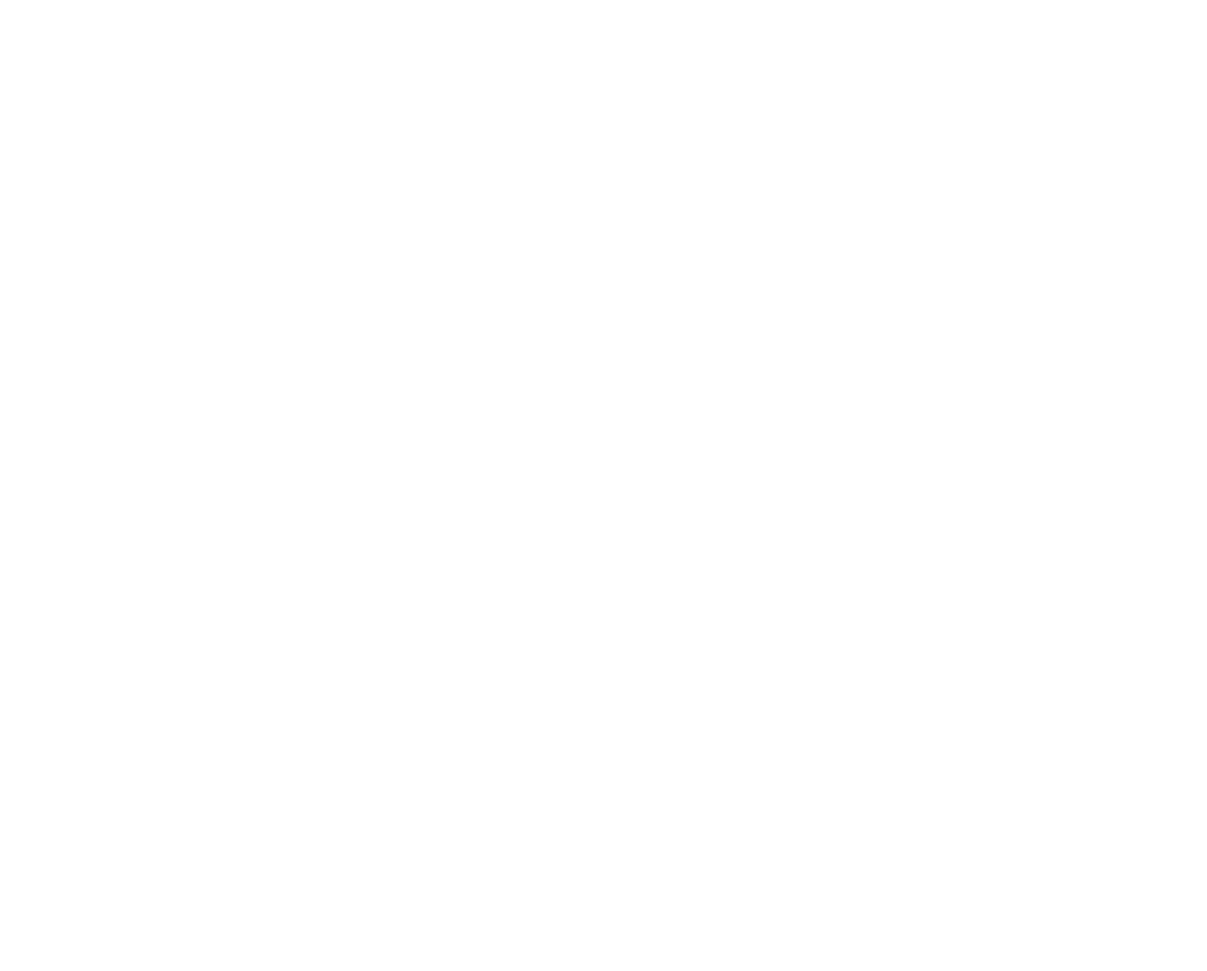
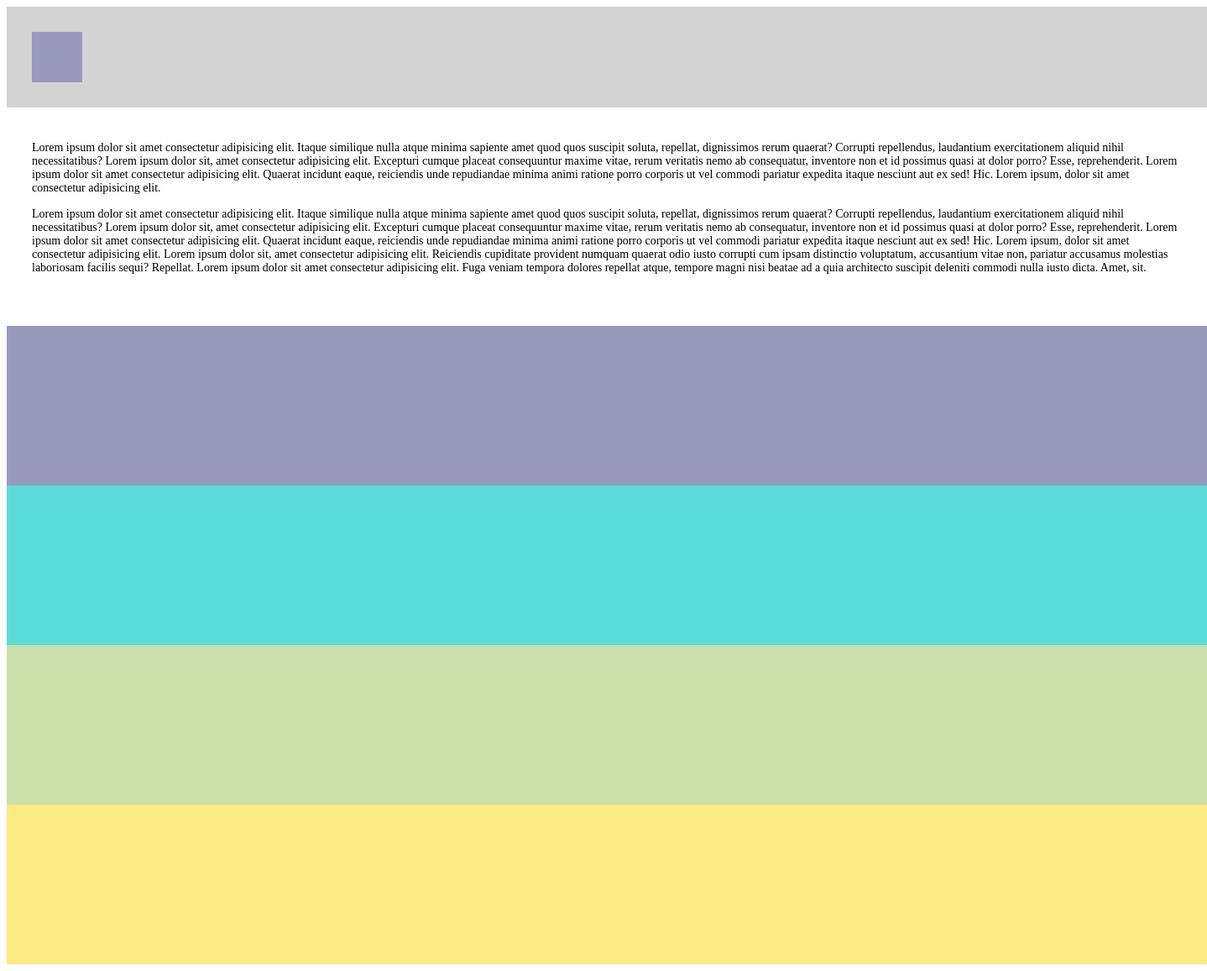
Before and after one commit to ckim77/html-css-lab-2, a plain HTML site: page drill-3/index.html in a window 1280 px wide. Shown: the whole page at 84% size, 1438 px wide, since content can reach past the window. Before the commit the page ends 800 px from the top, so only its background shows below. Drawn offline with Linux system fonts and the light colour scheme.

Commit message:
finished drill 3

```diff
--- a/drill-3/index.css
+++ b/drill-3/index.css
@@ -0,0 +1,53 @@
+#container1 {
+    display: flex;
+    align-items: flex-end;
+    height: 120px;
+    width: 1430px;
+    background-color: lightgray;
+}
+
+#smallBox {
+    height: 60px;
+    width: 60px;
+    margin: 30px 30px;
+    background-color: rgb(153, 153, 190);
+}
+
+#container2 {
+    height: 220px;
+    width: 1430px;
+}
+
+#Latin {
+    margin: 40px 30px 15px 30px;
+    font-size: 14px;
+}
+
+#Latin2 {
+    margin: 10px 30px;
+    font-size: 14px
+}
+
+#container3 {
+    height: 190px;
+    width: 1430px;
+    background-color: rgb(153, 153, 190);
+}
+
+#container4 {
+    height: 190px;
+    width: 1430px;
+    background-color: rgb(91, 218, 218);
+}
+
+#container5 {
+    height: 190px;
+    width: 1430px;
+    background-color: rgb(203, 224, 170);
+}
+
+#container6 {
+    height: 190px;
+    width: 1430px;
+    background-color: rgb(252, 234, 132);
+}
--- a/drill-3/index.html
+++ b/drill-3/index.html
@@ -1 +1,43 @@
-<!-- be sure to look at the example gif as well -->
+<!DOCTYPE html>
+<html lang="en">
+<head>
+    <meta charset="UTF-8">
+    <meta http-equiv="X-UA-Compatible" content="IE=edge">
+    <meta name="viewport" content="width=device-width, initial-scale=1.0">
+    <link rel="stylesheet" href="index.css">
+    <title>Drill-3</title>
+</head>
+<body>
+<div id="container1">
+    <div id="smallBox"></div>
+</div>
+<div id="container2">
+    <p id="Latin">Lorem ipsum dolor sit amet consectetur adipisicing elit. Itaque similique nulla atque minima sapiente amet quod quos suscipit soluta, repellat, dignissimos rerum quaerat?
+                Corrupti repellendus, laudantium exercitationem aliquid nihil necessitatibus? Lorem ipsum dolor sit, amet consectetur adipisicing elit. Excepturi cumque placeat consequuntur
+                maxime vitae, rerum veritatis nemo ab consequatur, inventore non et id possimus quasi at dolor porro? Esse, reprehenderit. Lorem ipsum dolor sit amet consectetur adipisicing
+                elit. Quaerat incidunt eaque, reiciendis unde repudiandae minima animi ratione porro corporis ut vel commodi pariatur expedita itaque nesciunt aut ex sed! Hic. Lorem ipsum,
+                dolor sit amet consectetur adipisicing elit. </p>
+    <p id="Latin2">Lorem ipsum dolor sit amet consectetur adipisicing elit. Itaque similique nulla atque minima sapiente amet quod quos suscipit soluta, repellat, dignissimos rerum quaerat?
+                    Corrupti repellendus, laudantium exercitationem aliquid nihil necessitatibus? Lorem ipsum dolor sit, amet consectetur adipisicing elit. Excepturi cumque placeat consequuntur
+                    maxime vitae, rerum veritatis nemo ab consequatur, inventore non et id possimus quasi at dolor porro? Esse, reprehenderit. Lorem ipsum dolor sit amet consectetur adipisicing
+                    elit. Quaerat incidunt eaque, reiciendis unde repudiandae minima animi ratione porro corporis ut vel commodi pariatur expedita itaque nesciunt aut ex sed! Hic. Lorem ipsum,
+                    dolor sit amet consectetur adipisicing elit. Lorem ipsum dolor sit, amet consectetur adipisicing elit. Reiciendis cupiditate provident numquam quaerat odio iusto corrupti cum
+                    ipsam distinctio voluptatum, accusantium vitae non, pariatur accusamus molestias laboriosam facilis sequi? Repellat. Lorem ipsum dolor sit amet consectetur adipisicing elit.
+                    Fuga veniam tempora dolores repellat atque, tempore magni nisi beatae ad a quia architecto suscipit deleniti commodi nulla iusto dicta. Amet, sit.</p>
+
+
+</div>
+<div id="container3">
+
+</div>
+<div id="container4">
+
+</div>
+<div id="container5">
+
+</div>
+<div id="container6">
+
+</div>
+</body>
+</html>
```
